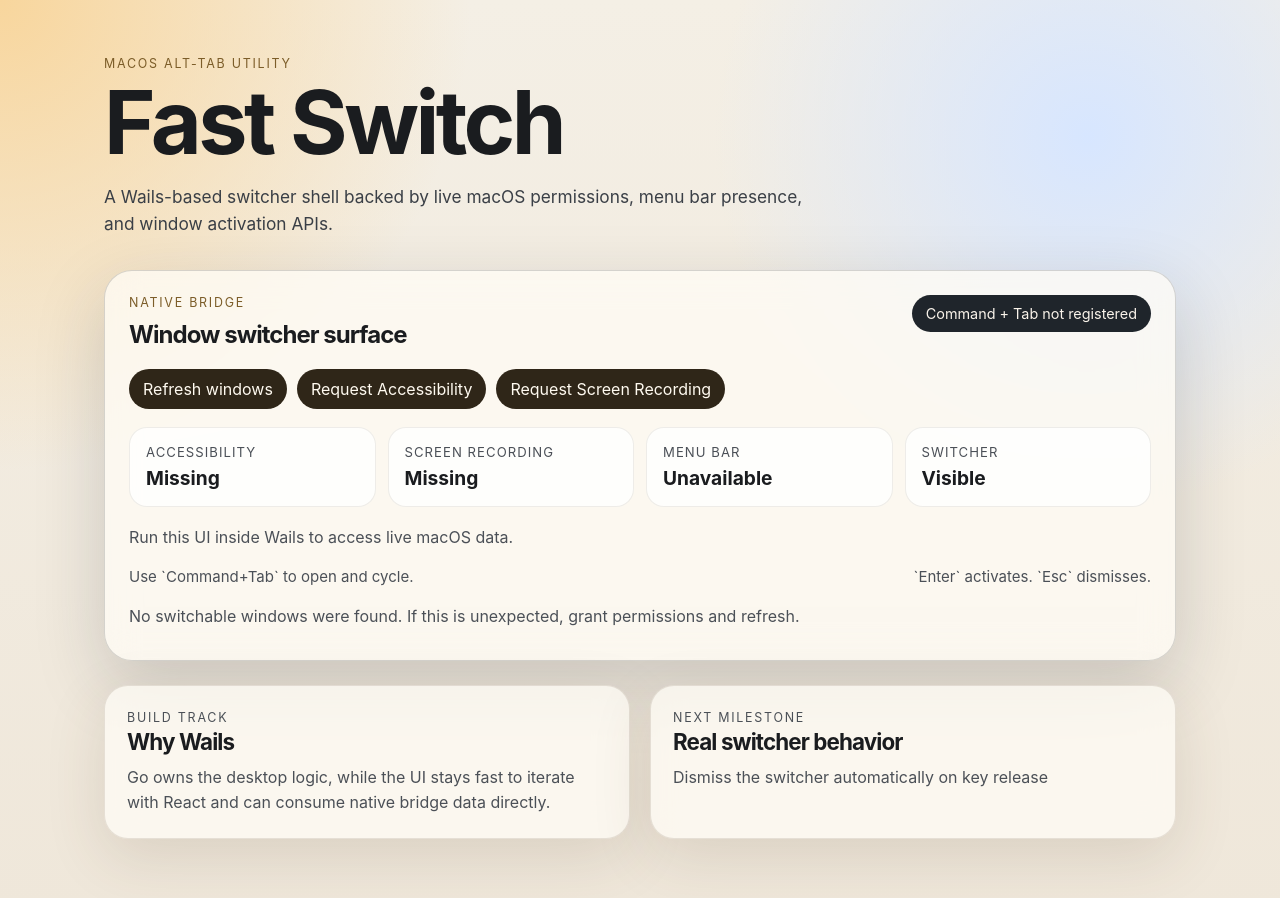
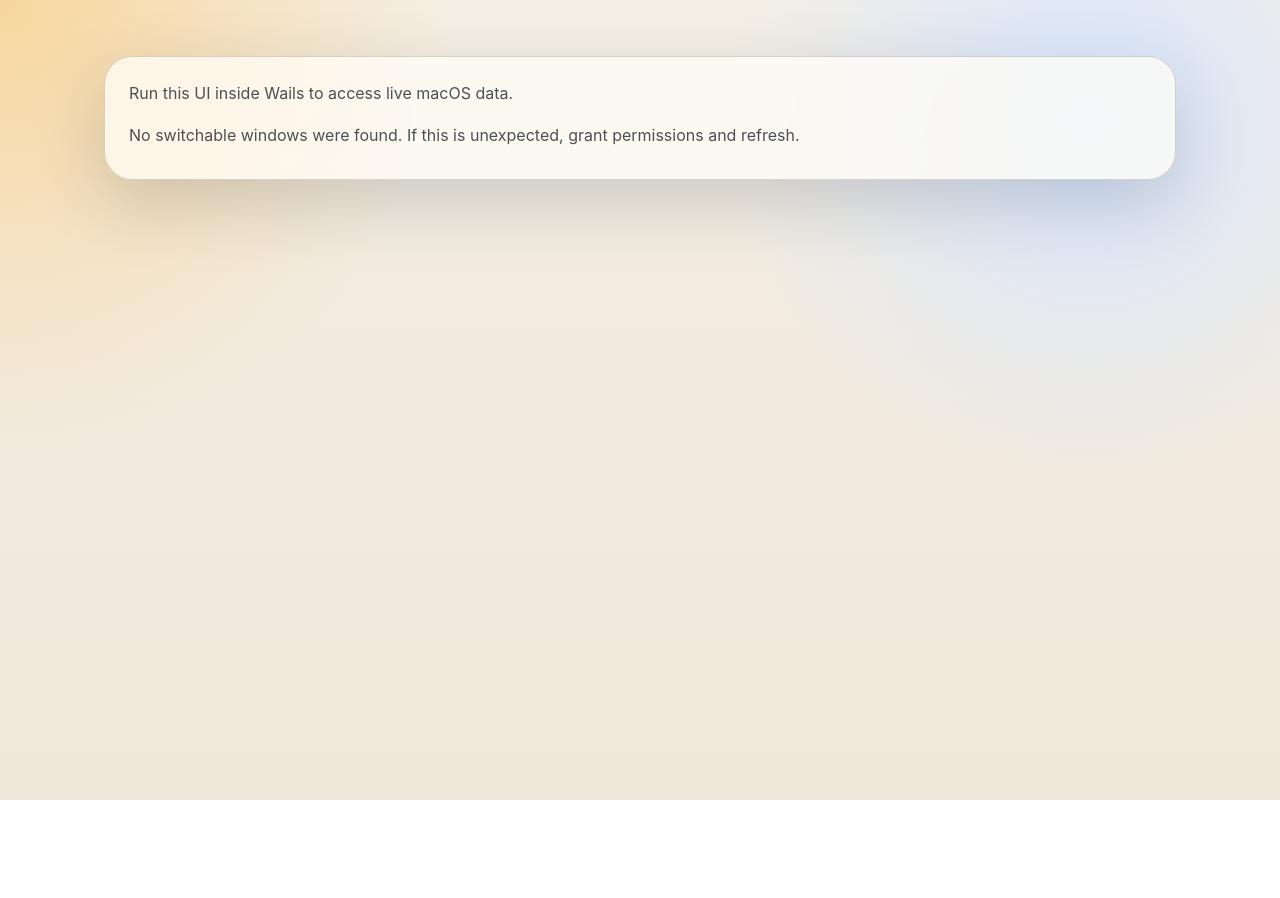
Before and after one commit to ramonmoraes/fast-switch, a React (Vite) app in the folder frontend/: page / in a window 1280 px wide. Shown: the top 898 px of the page. After the commit the page ends 800 px from the top, so only its background shows below. Built offline with nearby package versions, Linux system fonts and the light colour scheme; the HTML template or start-up script is replaced by a standard one.

Commit message:
cleaning

```diff
--- a/frontend/src/App.tsx
+++ b/frontend/src/App.tsx
@@ -197,26 +197,12 @@
     ? `Command + Tab live (${snapshot.permissions.hotkeyPresses} presses)`
     : "Command + Tab not registered";
 
+  const debug = false
+
   return (
     <main className={`app-shell${snapshot.switcher.visible ? " switcher-mode" : ""}`}>
-      <section className="hero">
-        <p className="eyebrow">macOS Alt-Tab Utility</p>
-        <h1>Fast Switch</h1>
-        <p className="lede">
-          A Wails-based switcher shell backed by live macOS permissions, menu bar presence,
-          and window activation APIs.
-        </p>
-      </section>
-
       <section className="panel">
-        <div className="panel-header">
-          <div>
-            <p className="section-label">Native Bridge</p>
-            <h2>Window switcher surface</h2>
-          </div>
-          <span className="shortcut">{hotkeyText}</span>
-        </div>
-
+        {debug && (
           <div className="toolbar">
             <button type="button" onClick={() => void refreshWindows()}>
               Refresh windows
@@ -228,7 +214,9 @@
               Request Screen Recording
             </button>
           </div>
+        )}
 
+        {debug && (
           <div className="status-grid">
             <article className="status-card">
               <span>Accessibility</span>
@@ -247,6 +235,7 @@
               <strong>{snapshot.switcher.visible ? "Visible" : "Hidden"}</strong>
             </article>
           </div>
+        )}
 
         {snapshot.permissions.warnings.length > 0 ? (
           <div className="warning-list">
@@ -257,11 +246,6 @@
         ) : null}
 
         {activationMessage ? <p className="activation-message">{activationMessage}</p> : null}
-
-        <div className="hint-row">
-          <span>Use `Command+Tab` to open and cycle.</span>
-          <span>`Enter` activates. `Esc` dismisses.</span>
-        </div>
 
         <div className="switcher">
           {snapshot.windows.map((item, index) => (
@@ -278,9 +262,12 @@
                   {Math.round(item.x)},{Math.round(item.y)}
                 </small>
               </div>
+
+              {debug && (
                 <button type="button" className="activate-button" onClick={() => void activate(item)}>
                   Activate
                 </button>
+              )}
             </article>
           ))}
         </div>
@@ -291,22 +278,6 @@
           </p>
         ) : null}
       </section>
-
-      <section className="grid">
-        <article className="info-card">
-          <p className="section-label">Build track</p>
-          <h3>Why Wails</h3>
-          <p>
-            Go owns the desktop logic, while the UI stays fast to iterate with React and
-            can consume native bridge data directly.
-          </p>
-        </article>
-        <article className="info-card">
-          <p className="section-label">Next milestone</p>
-          <h3>Real switcher behavior</h3>
-          <p>{snapshot.appState.nextSteps[0]}</p>
-        </article>
-      </section>
     </main>
   );
 }
```
Lines whose indentation alone changed are shown as unchanged.
